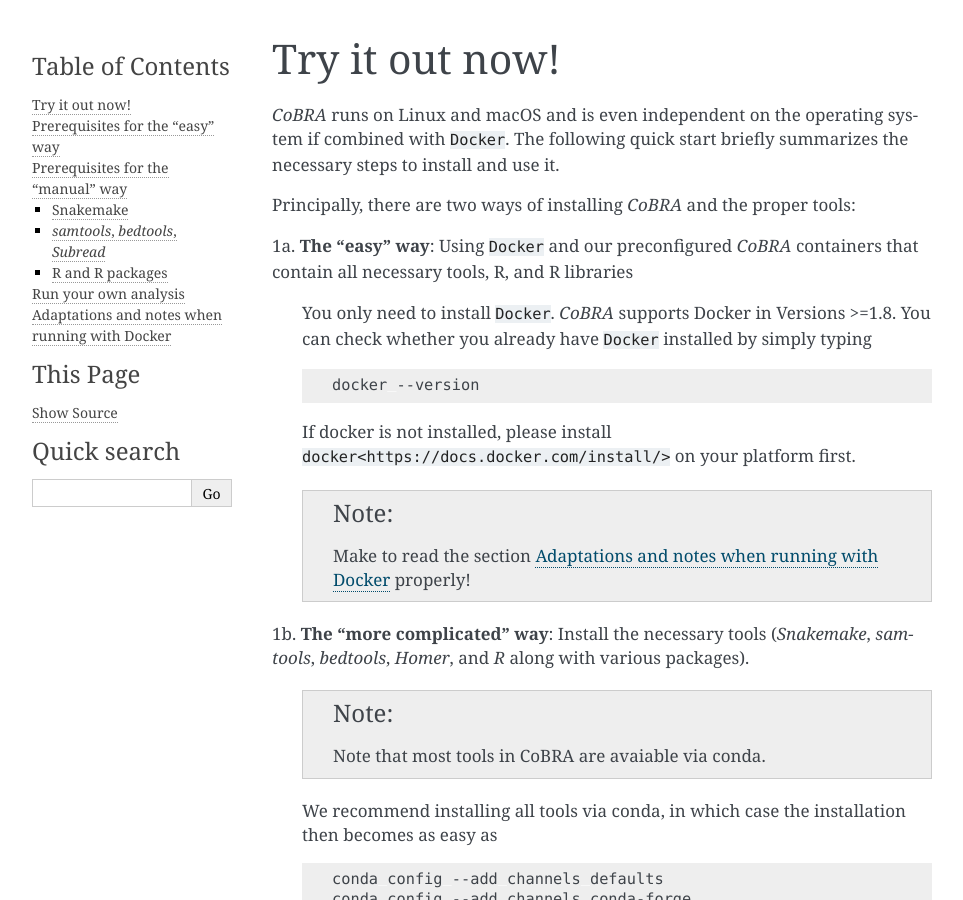
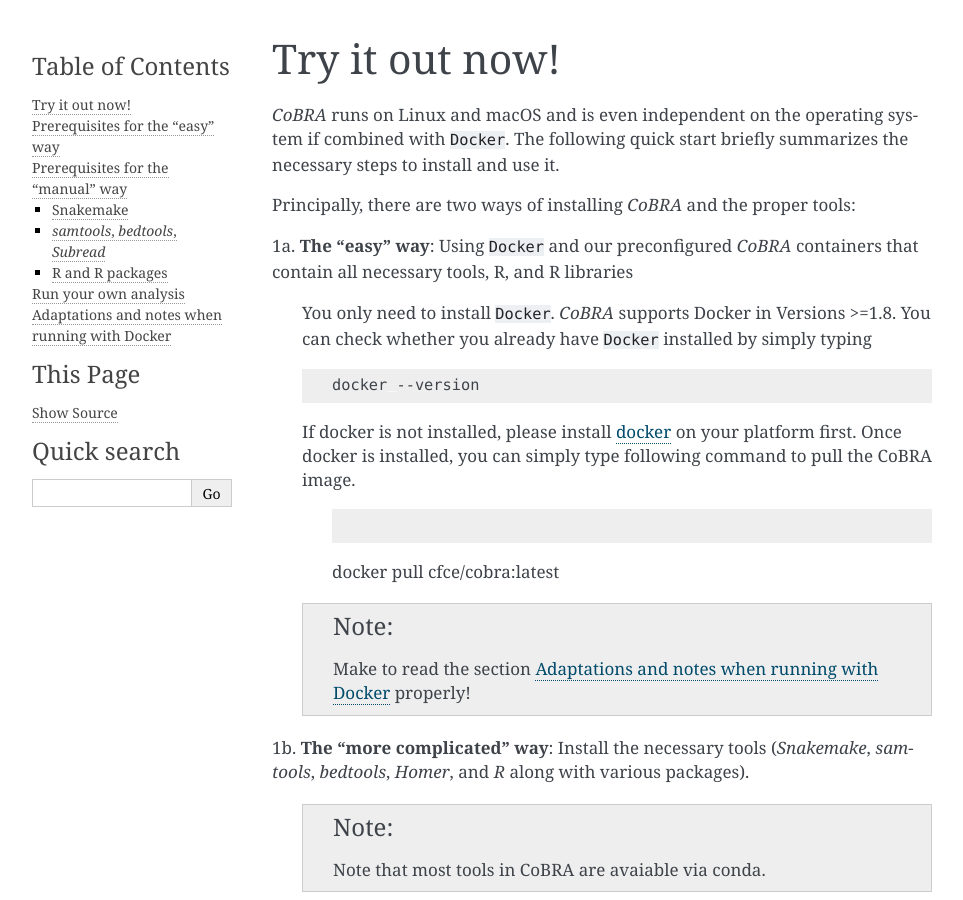
Before and after one commit to qiuxintao101/cobra, a Sphinx documentation site: the page built from docs/install.rst, in a window 1280 px wide and 900 px high. Shown: the whole window, without its empty margins (148-1111 px from the left). Built offline with Sphinx 7.4.7, drawn with Linux system fonts in a browser that asks for light colours; pages that are not in the unit, such as notebooks, are missing from menus.

Commit message:
Update install.rst

```diff
--- a/docs/install.rst
+++ b/docs/install.rst
@@ -15,7 +15,11 @@
 
     docker --version
 
-  If docker is not installed, please install ``docker<https://docs.docker.com/install/>`` on your platform first.
+  If docker is not installed, please install `docker <https://docs.docker.com/install/>`_ on your platform first. Once docker is installed, you can simply type following command to pull the CoBRA image.
+
+    .. code-block:: Bash
+
+    docker pull cfce/cobra:latest
 
   .. note:: Make to read the section :ref:`docs-DockerNotes` properly!
 
```
